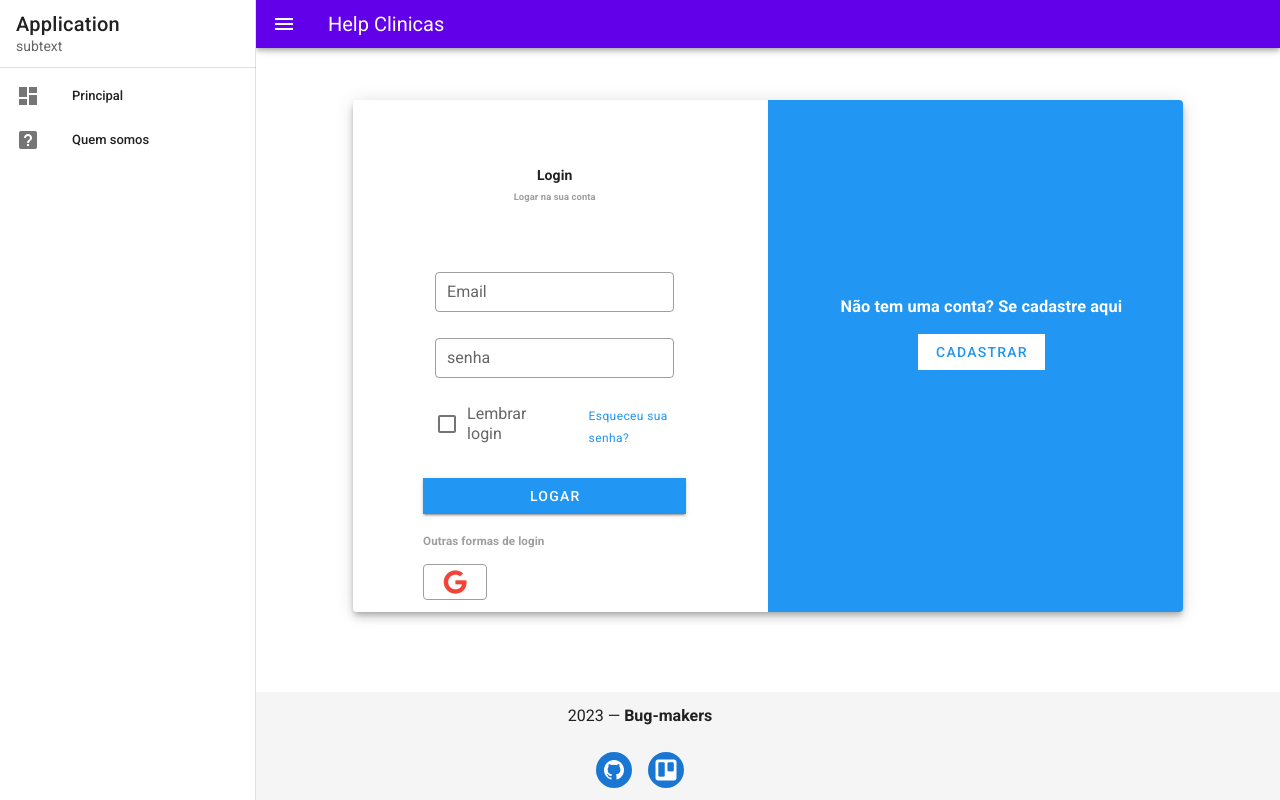
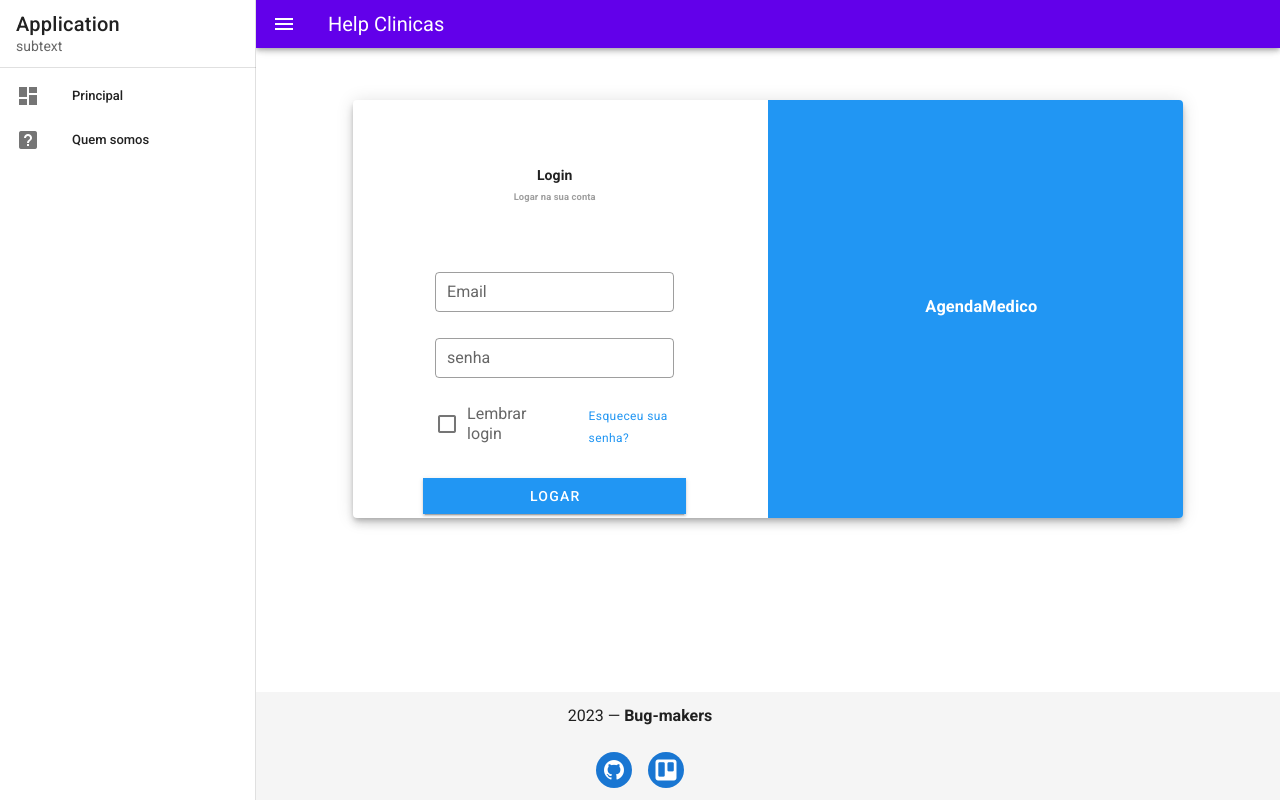
Before and after one commit to TheBugMakers/agenda-medica, a Vue app: page / in a window 1280 px wide. Built offline with nearby package versions, Linux system fonts and the light colour scheme.

Commit message:
login change
changed the loginPage design

```diff
--- a/src/views/LoginView.vue
+++ b/src/views/LoginView.vue
@@ -22,14 +22,10 @@
                             <v-col cols="12" sm="5">
                               <span class="caption blue--text">Esqueceu sua senha?</span>
                             </v-col>
-                            <v-btn color="blue" dark block tile
-                            @click="to='/profile'"><router-link to="/profile" class="text-decoration-none white--text">Logar</router-link></v-btn>
-                            <h5 class="text-center grey--text mt-4 mb-3">Outras formas de login</h5>
+                            <v-btn color="blue" dark block tile to="/profile">Logar</v-btn>
+                            <!-- <h5 class="text-center grey--text mt-4 mb-3">Outras formas de login</h5> -->
                           </v-row>
                           <v-row>
-                            <v-btn depressed outlined color="grey" class="mb-2">
-                              <v-icon color="red">fab fa-google</v-icon>
-                            </v-btn>
                           </v-row>
                         </v-col>
                       </v-row>
@@ -38,10 +34,10 @@
                   <v-col cols="12" sm="6" class="blue">
                     <div style="text-align:center; padding: 180px 0;">
                       <v-card-text class="white--text">
-                        <h3 class="center">Não tem uma conta? Se cadastre aqui</h3>
+                        <h3 class="center">AgendaMedico</h3>
                       </v-card-text>
                       <div class="text-center">
-                        <v-btn tile outlined dark @click="step++" class="white blue--text">Cadastrar</v-btn>
+                        <!-- <v-btn tile outlined dark @click="step++" class="white blue--text">Cadastrar</v-btn> -->
                       </div>
                     </div>
                   </v-col>
--- a/src/views/ProfilePage.vue
+++ b/src/views/ProfilePage.vue
@@ -1,8 +1,9 @@
 <template>
     <div>
         <v-container class="mt-3">
-            <v-row alignt="center" justify="center">
-                <v-col cols="12" class="blue-grey lighten-5 rounded-lg">
+            <v-card>
+                <v-row alignt="center" justify="center">
+                <v-col cols="12" class="grey lighten-5 rounded-lg border-black" >
                     <v-row>
                         <v-col cols="1">
                             <v-avatar
@@ -19,13 +20,13 @@
                                 <h3 class="mb-1">Usuario User Userio</h3>
                             </v-row>
                             <v-row>
-                                <h6 class="mb-1">UserTeste@gmail.com</h6>
+                                <h6 class="mb-1 grey--text">UserTeste@gmail.com</h6>
                             </v-row>
                             <v-row>
-                                <v-col cols="12" class="">
-                                    <v-row>
-                                       <div class="d-flex justify-space-between">
-                                        <v-btn outlined class="mt-1 white" color="primary" depressed small><router-link to="/" class="text-decoration-none">Go to Home</router-link></v-btn>
+                                <v-col cols="1" class="d-flex justify-start">
+                                    <v-row class="d-flex justify-start">
+                                       <div class="d-flex justify-start">
+                                        <v-btn class="ma-2" outlined color="indigo" to="/" small>Voltar</v-btn>
                                        </div>
                                     </v-row>
                                 </v-col>
@@ -58,6 +59,7 @@
                     </v-row>
                 </v-col>
             </v-row>
+            </v-card>
         </v-container>
     </div>
 </template>
```
